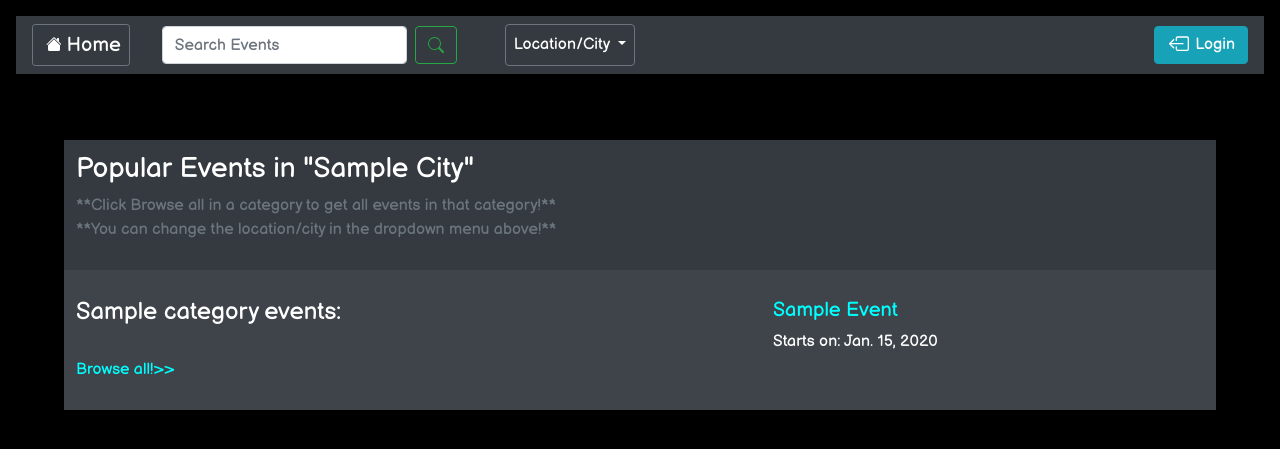
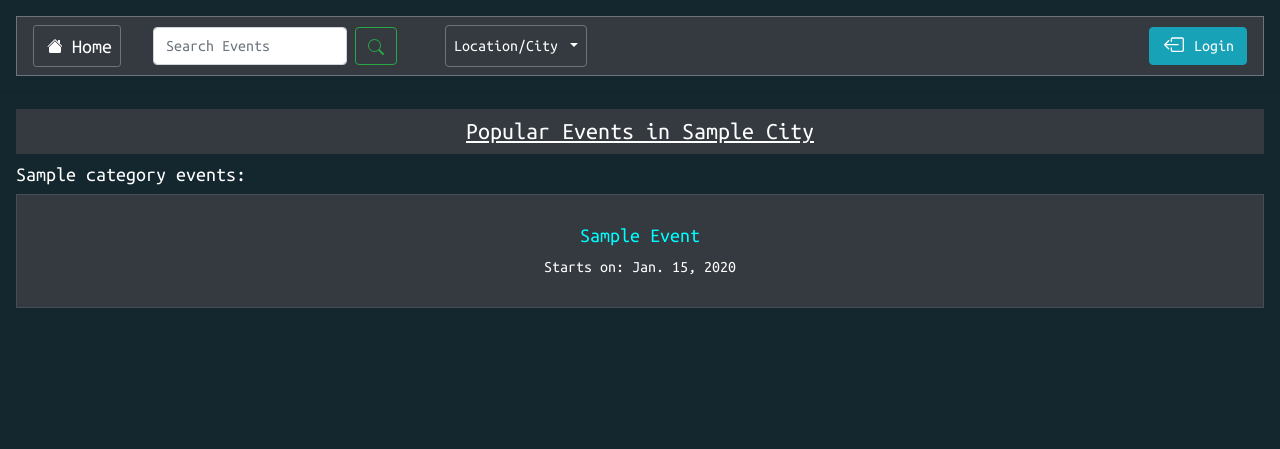
Before and after one commit to brock002/EventManagementSite, a Django app: page /events/in/1/ in a window 1280 px wide. Shown: the top 449 px of the page. Run offline with Django 3.2, Linux system fonts and the light colour scheme; tables that the repository leaves empty hold one stand-in row (values such as "Sample post"); some libraries are stand-ins or nearby versions.

Commit message:
frontend modifications on 19july2020

```diff
--- a/EventManagement/accounts/templates/accounts/user_detail.html
+++ b/EventManagement/accounts/templates/accounts/user_detail.html
@@ -60,6 +60,7 @@
             <hr>
             {% if user == event_organiser %}
                 Events you follow:
+                <div class="">
                     <ul>
                         {% for event in user.follower_set.all %}
                             <li><a href="{% url 'events:event_detail' pk=event.event.pk %}">{{event.event.name|title}}</a></li>
@@ -67,6 +68,7 @@
                             <li>You haven't followed any events yet!</li>
                         {% endfor %}
                     </ul>
+                </div>
             {% endif %}
         </div>
     </div>
--- a/EventManagement/events/static/events/master.css
+++ b/EventManagement/events/static/events/master.css
@@ -1,10 +1,24 @@
+html {
+    scroll-behavior: smooth;
+}
+
 body{
-    background-color: black;
+    background-color: #14272e;
     color: white;
     /* font-family: 'Ubuntu Condensed', sans-serif; */
-    font-family: 'Balsamiq Sans', cursive;
+    /* font-family: 'Balsamiq Sans', cursive; */
+    font-family: 'Ubuntu Mono', monospace;
 }
 
 a{
     color: aqua;
 }
+
+.min-width-400 {
+    min-width: 350px;
+    text-align: center;
+}
+
+.scrollbar-hidden::-webkit-scrollbar {
+    display: none;
+  }
--- a/EventManagement/events/templates/events/base.html
+++ b/EventManagement/events/templates/events/base.html
@@ -16,14 +16,14 @@
     <!-- Google fonts -->
     <link href="https://fonts.googleapis.com/css2?family=Ubuntu+Condensed&display=swap" rel="stylesheet">
     <link href="https://fonts.googleapis.com/css2?family=Balsamiq+Sans&display=swap" rel="stylesheet">
+    <link href="https://fonts.googleapis.com/css2?family=Ubuntu+Mono&display=swap" rel="stylesheet">
 
     <!-- Local css -->
     <link rel="stylesheet" href="{% static  'events/master.css' %}">
 
 </head>
 <body>
-
-    <nav class="navbar sticky-top navbar-expand-lg navbar-dark bg-dark border-dark mx-3 mt-3">
+    <nav class="navbar sticky-top navbar-expand-lg navbar-dark bg-dark border border-secondary mx-3 mt-3">
         <a class="navbar-brand btn btn-sm btn-outline-secondary" href="{% url 'index' %}">
           <svg class="bi bi-house-fill" width="1em" height="1em" viewBox="0 0 10 20" fill="currentColor" xmlns="http://www.w3.org/2000/svg">
             <path fill-rule="evenodd" d="M8 3.293l6 6V13.5a1.5 1.5 0 01-1.5 1.5h-9A1.5 1.5 0 012 13.5V9.293l6-6zm5-.793V6l-2-2V2.5a.5.5 0 01.5-.5h1a.5.5 0 01.5.5z" clip-rule="evenodd"/>
@@ -57,8 +57,12 @@
                   Location/City
                 </a>
                 <div class="dropdown-menu" aria-labelledby="navbarDropdown">
-                  {% for city in cities_list %}
-                    <a class="dropdown-item" href="{% url 'events:events_list' pk=city.pk %}"> {{city.name}} </a>
+                  {% for loopcity in cities_list %}
+                    {% if loopcity == city %}
+                        <a class="dropdown-item active" href="{% url 'events:events_list' pk=loopcity.pk %}"> {{loopcity.name}} </a>
+                    {% else %}
+                        <a class="dropdown-item" href="{% url 'events:events_list' pk=loopcity.pk %}"> {{loopcity.name}} </a>
+                    {% endif %}
                   {% endfor %}
                 </div>
               </li>
@@ -135,5 +139,9 @@
   $(function () {
     $('[data-toggle="tooltip"]').tooltip()
   })
+
+  function scrollWin(x, y) {
+    window.scrollBy(x, y);
+  }
 </script>
 </html>
--- a/EventManagement/events/templates/events/events_list.html
+++ b/EventManagement/events/templates/events/events_list.html
@@ -1,16 +1,15 @@
 {% extends 'events/base.html' %}
 {% load dictionary_lookup %}
 {% block content %}
-<div class="mx-5">
-<table class="table table-striped table-dark table-borderless table-responsive-xl">
+
+<!-- Events followed by the user -->
 {% if user.is_authenticated %}
+<h3>Events You Follow:</h3>
+    <div class="table-responsive scrollbar-hidden">
+        <table class="table table-dark table-bordered border border-secondary">
                 <tr>
-            <td>
-                <h3>Events You Follow:</h3> <br>
-                <a href="{% url 'events:user_follows' %}">Browse all!>></a>
-            </td>
-            {% for follow in user.follower_set.all|slice:":3" %}
-                <td>
+                    {% for follow in user.follower_set.all %}
+                        <td class="min-width-400">
                             <p>
                                 <h5><a href="{% url 'events:event_detail' pk=follow.event.pk %}">{{follow.event.name|title}}</a></h5>
                                 Starts on: {{follow.event.start_date}}
@@ -20,29 +19,22 @@
                         <td>You haven't followed any events yet</td>
                     {% endfor %}
                 </tr>
+        </table>
+    </div><hr><br>
 {% endif %}
-</table>
-    <hr>
-<table class="table table-striped table-dark table-borderless">
-    <thead>
-        <td colspan="4">
-            <h3>Popular Events in "{{city.name|title}}"</h3>
-            <p class="text-muted">
-                **Click Browse all in a category to get all events in that category!** <br>
-                **You can change the location/city in the dropdown menu above!**
-            </p>
-        </td>
-    </thead>
+
+<!-- Events in the selected city -->
+<u>
+    <h4 class="py-2 bg-dark" style="text-align: center;">Popular Events in {{city.name|title}}</h4>
+</u>
 {% for id, name in category_ids %}
+    {% if events_dict|dictlookup:id|length > 0 %}
+        <h5>{{name}} events:</h5>
+        <div class="table-responsive scrollbar-hidden">
+            <table class="table table-dark table-bordered border border-secondary">
                 <tr>
-            <td>
-                <p>
-                    <h4>{{name}} events:</h4> <br>
-                    <a href="{% url 'events:search' city_pk=city.pk category_pk=id %}">Browse all!>></a>
-                </p>
-            </td>
                     {% for event in events_dict|dictlookup:id %}
-                <td>
+                        <td class="min-width-400">
                             <p>
                                 <h5><a class="card-link" href="{% url 'events:event_detail' pk=event.pk %}">{{event.name|title}}</a></h5>
                                 Starts on: {{event.start_date}}
@@ -54,7 +46,41 @@
                         </td>
                     {% endfor %}
                 </tr>
+            </table> <br>
+        </div>
+    {% endif %}
 {% endfor %}
-</table>
-</div>
+
+
 {% endblock %}
+
+
+<!-- previous version codes... thought may need later -->
+<!-- <thead>
+        <td colspan="4">
+
+            <p class="text-muted">
+                **Click Browse all in a category to get all events in that category!** <br>
+                **You can change the location/city in the dropdown menu above!**
+            </p>
+        </td>
+    </thead> -->
+
+    <!-- <td>
+                <p>
+                    <a href="{% url 'events:search' city_pk=city.pk category_pk=id %}">Browse all!>></a>
+                </p>
+            </td> -->
+            <!-- slicing events lists to 4 or 3 items is happening is the events_list view -->
+
+
+<!-- tried puting buttons for scrolling -->
+<!-- <td>
+                        <button style="position: absolute;"  onclick="scrollWin(-100, 0)">Scroll left</button>
+                    </td> -->
+                    <!-- <td class="min-width-400">
+                        <a href="{% url 'events:user_follows' %}">Browse all!>></a>
+                    </td> -->
+<!-- <td>
+                        <button onclick="scrollWin(100, 0)">Scroll right</button>
+                    </td> -->
--- a/EventManagement/events/urls.py
+++ b/EventManagement/events/urls.py
@@ -30,5 +30,5 @@ urlpatterns = [
     path('search/<int:city_pk>/<int:category_pk>', views.search_view, name='search'),
     path('search/<int:city_pk>/<str:sr_string>/filter/by/this/<str:filter>', views.search_view, name='search'),
     path('search/<int:city_pk>/<int:category_pk>/filter/by/this/<str:filter>', views.search_view, name='search'),
-    path('your/follows', views.user_follows, name='user_follows'),
+    # path('your/follows', views.user_follows, name='user_follows'), url for browse all button in user following events
 ]
--- a/EventManagement/events/views.py
+++ b/EventManagement/events/views.py
@@ -25,7 +25,7 @@ def events_list(request, pk=1):
     event_list = event_list.annotate(follower_count=Count("follower"))
     events_by_city={}
     for num, name in cat_ids:
-        events_by_city[num]=event_list.filter(category__id=num).order_by("-follower_count")[:3]
+        events_by_city[num]=event_list.filter(category__id=num).order_by("-follower_count")
     # print(events_by_city)
     return render(request, "events/events_list.html", {"city":city, 'category_ids':cat_ids, 'events_dict':events_by_city, 'cities_list':City.objects.all()})
 
@@ -71,13 +71,6 @@ def search_view(request, city_pk, category_pk=0, sr_string='', filter=''):
             elif filter=='week':
                 event_list = event_list.filter(start_date__year=current[0], start_date__week=current[1])
         return render(request, 'events/search.html', {'events':event_list, 'city':city, 'sr_string':sr_string, 'filtered':filter})
-
-def user_follows(request):
-    events_list = []
-    for follow in Follower.objects.filter(follower=request.user):
-        events_list.append(follow.event)
-
-    return render(request, 'events/search.html', {'events':events_list, 'follow':True})
 
 @login_required
 def follow_event(request, pk):
@@ -139,3 +132,11 @@ class UpdateEventImages(UpdateView, LoginRequiredMixin):
 #             event.save()
 #             return HttpResponseRedirect(reverse_lazy('events:event_detail', kwargs={"pk":event.pk}))
 #     return render(request, 'events/event_form.html', {'form':form})
+
+# function for browse all in user following events(complete waste)
+# def user_follows(request):
+#     events_list = []
+#     for follow in Follower.objects.filter(follower=request.user):
+#         events_list.append(follow.event)
+
+#     return render(request, 'events/search.html', {'events':events_list, 'follow':True})
```
Also changed, not shown: EventManagement/events/templates/events/event_detail.html (+7 -5 lines), 1 other file. Lines whose indentation alone changed are shown as unchanged.
